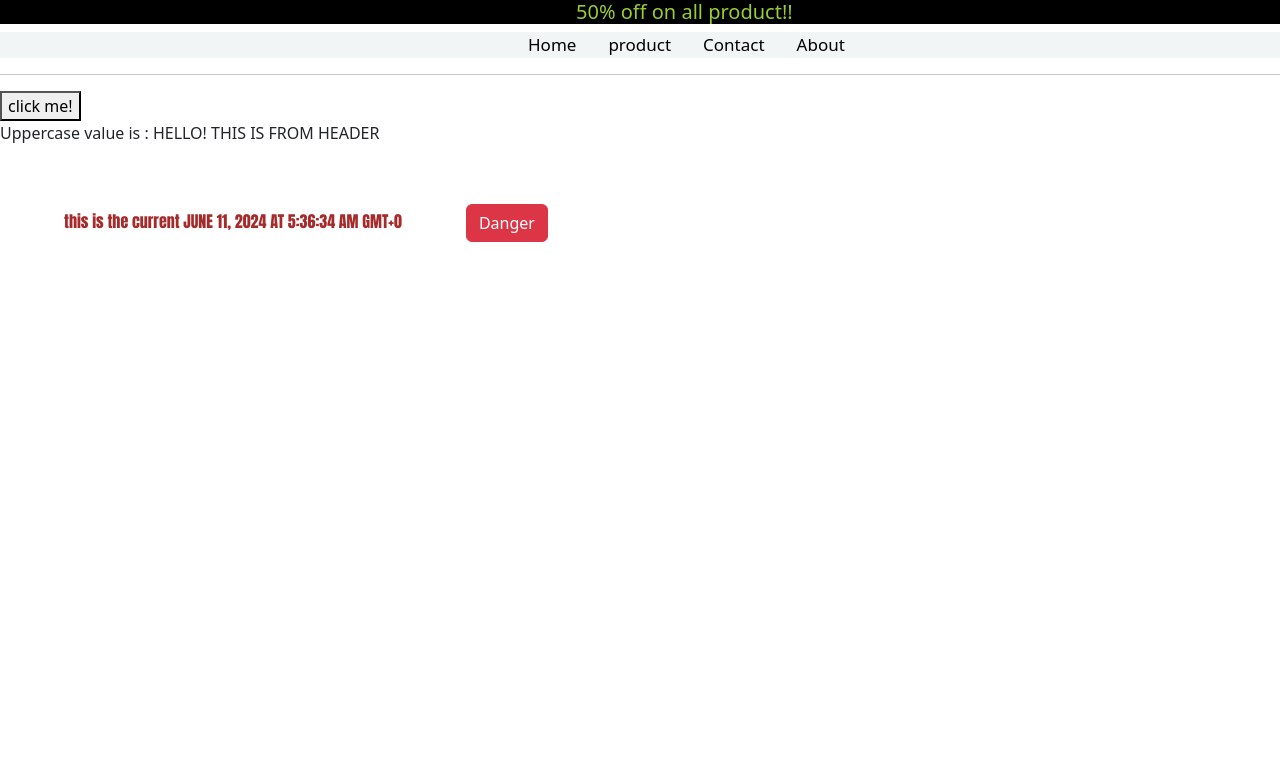
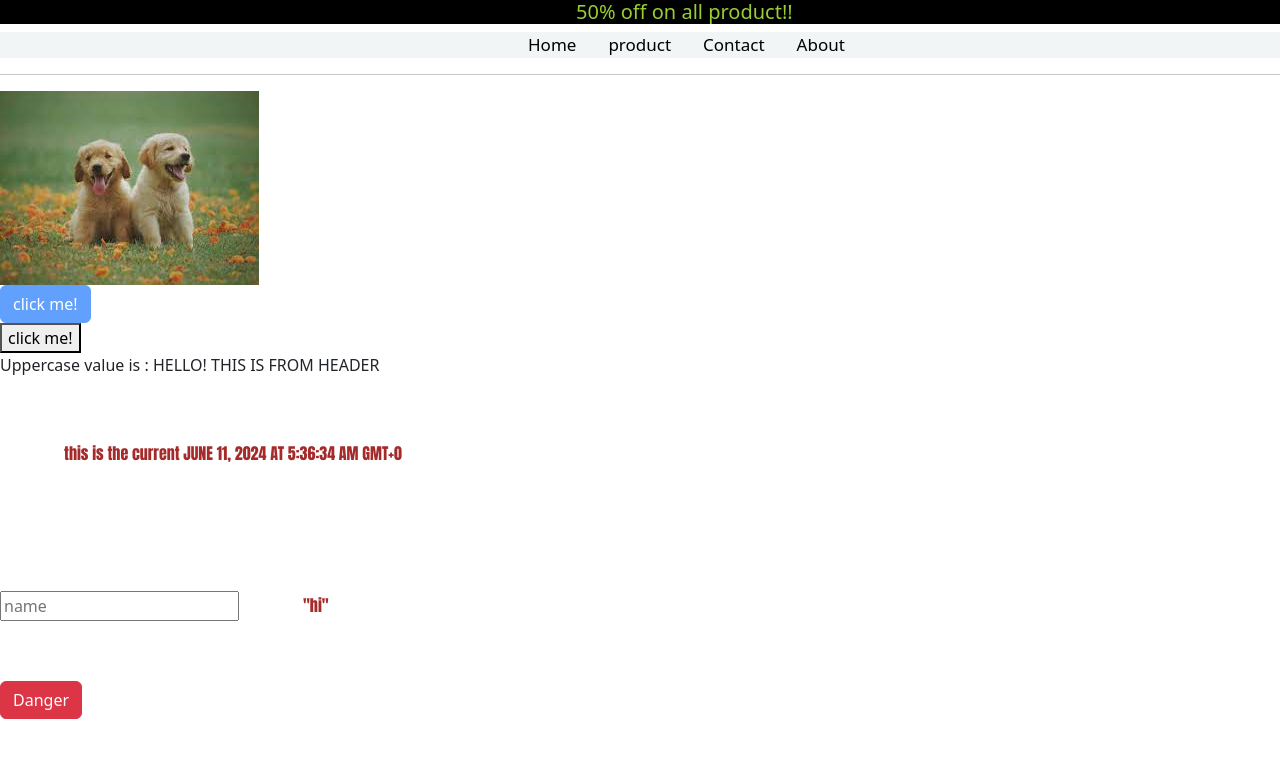
Before and after one commit to AutomationForAll/angular-repo, an Angular app in the folder angular/: page / in a window 1280 px wide. Shown: the top 758 px of the page. Built offline with nearby package versions, Linux system fonts and the light colour scheme.

Commit message:
property binding

```diff
--- a/angular/src/app/header/header.component.html
+++ b/angular/src/app/header/header.component.html
@@ -6,6 +6,10 @@
   <a href="#about">About</a>
 </div>
 <hr>
+<img src="dog.png"/>
+<div>
+<button [disabled]="!(inStock>0)"   class="btn btn-primary" >click me!</button>
+</div>
 <div>
   <button (dblclick)="show('This is alert!')">click me!</button>
 </div>
@@ -14,3 +18,8 @@
   {{i|uppercase}}
 </div>
 <p>this is the current {{birthday|date:'long'|uppercase}}</p>
+<div>
+<input type="text" placeholder="name" aria-hidden="true"/>
+<p [hidden]="hide()">"hi"</p>
+
+</div>
--- a/angular/src/app/header/header.component.ts
+++ b/angular/src/app/header/header.component.ts
@@ -13,10 +13,18 @@ import {TopheaderComponent} from '../topheader/topheader.component'
 export class HeaderComponent {
  i:string="hello! this is from header";
 j:string="This is movable item!!";
+inStock=0;
+
 birthday = new Date()
+
+
 
  show(msg:string) {
   alert(msg)
+}
+
+hide(){
+  return false;
 }
 
 // constructor(){
```
Also changed, not shown: angular/public/dog.png (added).
